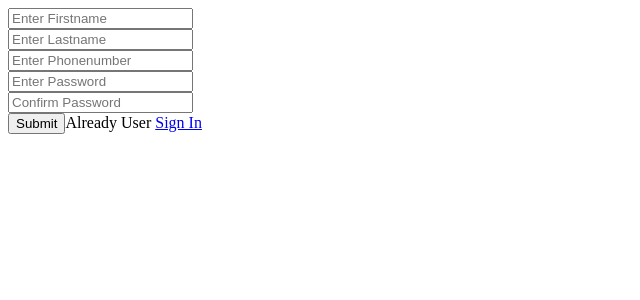
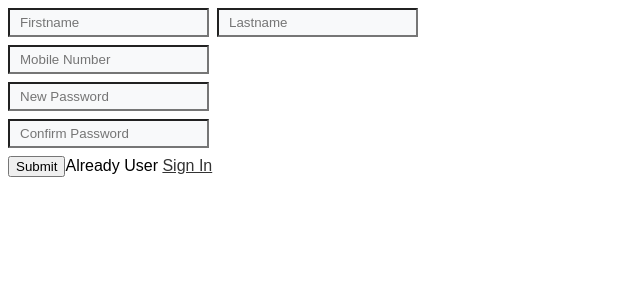
Before and after one commit to Shades45/chatHub, a Next.js app in the folder client/: page /register in a window 1280 px wide. Shown: the top 300 px of the page, without its empty margins (0-640 px from the left). Built offline with nearby package versions, Linux system fonts and the light colour scheme.

Commit message:
middleware, login setup with token, set actions to access user details

```diff
--- a/client/src/components/menudropdown/index.js
+++ b/client/src/components/menudropdown/index.js
@@ -5,8 +5,15 @@ import MenuItem from '@mui/material/MenuItem';
 import Avatar from '@mui/material/Avatar';
 import Stack from '@mui/material/Stack';
 import { deepOrange, deepPurple } from '@mui/material/colors';
+import { resetUser } from '@/redux/reducers/userSlice';
+import { useDispatch, useSelector } from 'react-redux';
+import { useRouter } from 'next/router';
+
 
 export default function BasicMenu() {
+  const dispatch = useDispatch()
+  const router = useRouter()
+
   const [anchorEl, setAnchorEl] = React.useState(null);
   const open = Boolean(anchorEl);
   const handleClick = (event) => {
@@ -15,7 +22,9 @@ export default function BasicMenu() {
   const handleClose = () => {
     setAnchorEl(null);
   };
-
+  const navigate = () => {
+    router.push('../../login')
+  }
   return (
     <div>
       <Button
@@ -40,7 +49,7 @@ export default function BasicMenu() {
       >
         <MenuItem onClick={handleClose}>Profile</MenuItem>
         <MenuItem onClick={handleClose}>My account</MenuItem>
-        <MenuItem onClick={handleClose}>Logout</MenuItem>
+        <MenuItem onClick={()=> {dispatch(resetUser()); navigate()}}>Logout</MenuItem>
       </Menu>
     </div>
   );
--- a/client/src/pages/index.js
+++ b/client/src/pages/index.js
@@ -2,13 +2,26 @@ import Image from 'next/image'
 import { Inter } from 'next/font/google'
 import Login from './login/'
 import { useEffect } from 'react'
+import { useSelector } from 'react-redux'
+import Users from './users'
 
 
 const inter = Inter({ subsets: ['latin'] })
 
 export default function Home() {
-
+  // const {token} = useSelector(state=> state.user)
+  // if (!token) {
+  //   return (
+  //     <Login/>
+  //   )
+  // }else {
+  //   return (
+  //     <Users/>
+  //   )
+  // }
   return (
-    <h1>hi</h1>
+    <>
+    <p>Hi</p>
+    </>
   )
 }
--- a/client/src/pages/login/index.js
+++ b/client/src/pages/login/index.js
@@ -2,9 +2,10 @@ import { Formik, Form, Field } from 'formik';
 import * as Yup from 'yup';
 import Link from 'next/link';
 import {useDispatch, useSelector} from "react-redux";
-import { changeToken } from '../../redux/reducers/userSlice';
+import { setUserDetails } from '../../redux/reducers/userSlice';
 import { useState } from 'react';
 import { useRouter } from 'next/router'
+// import Users from '../users';
 
 const Login = ( )=> {
   const [error, setError] = useState('')
@@ -22,13 +23,14 @@ const Login = ( )=> {
 
 
   if(data.isLoggedIn){
-    dispatch(changeToken(data))
+    dispatch(setUserDetails(data))
     router.push('/users')
   }else{
     setError(data.msg)
   }
 
   }
+
   return (
     <div>
       {token}
@@ -45,12 +47,12 @@ const Login = ( )=> {
     >
       {({ errors, touched }) => (
         <Form>
-          <Field name="phoneNumber" placeholder="phoneNumber"/>
+          <Field className= "form-control" name="phoneNumber" placeholder="Mobile Number"/>
           {errors.phoneNumber && touched.phoneNumber ? (
             <div>{errors.phoneNumber}</div>
           ) : null}
           <br/>
-          <Field name="password" type= "password" placeholder="password"/>
+          <Field className= "form-control" name="password" type= "password" placeholder="Password"/>
           {errors.password && touched.password? (
             <div>{errors.password}</div>
           ) : null}
@@ -63,6 +65,7 @@ const Login = ( )=> {
     </Formik>
     </div>
     )
+
 }
 
 
--- a/client/src/pages/register/index.js
+++ b/client/src/pages/register/index.js
@@ -1,6 +1,7 @@
 import { Formik, Form, Field } from 'formik';
 import * as Yup from 'yup';
 import Link from 'next/link';
+
 
 const Register = ( )=> {
   const phoneRegExp = /^((\\+[1-9]{1,4}[ \\-]*)|(\\([0-9]{2,3}\\)[ \\-]*)|([0-9]{2,4})[ \\-]*)*?[0-9]{3,4}?[ \\-]*[0-9]{3,4}?$/
@@ -22,6 +23,7 @@ const Register = ( )=> {
       .required('Required'),
     confirmPassword: Yup.string()
       .oneOf([Yup.ref('password')], 'Password didnt match')
+      .required('Required'),
   });
     return (
         <div>
@@ -45,28 +47,28 @@ const Register = ( )=> {
           }}
         >
           {({ errors, touched }) => (
-            <Form>
-              <Field name="firstName" placeholder="Enter Firstname"/>
+            <Form className='body'>
+              <Field className= "form-control" name="firstName" placeholder="Firstname"/>
               {errors.firstName && touched.firstName ? (
                 <div>{errors.firstName}</div>
               ) : null}
-              <br/>
-              <Field name="lastName" placeholder="Enter Lastname"/>
+
+              <Field className= "form-control" name="lastName" placeholder="Lastname"/>
               {errors.lastName && touched.lastName ? (
                 <div>{errors.lastName}</div>
               ) : null}
               <br/>
-              <Field name="phoneNumber" placeholder="Enter Phonenumber"/>
+              <Field className= "form-control" name="phoneNumber" placeholder="Mobile Number"/>
               {errors.phoneNumber && touched.phoneNumber ? (
                 <div>{errors.phoneNumber}</div>
               ) : null}
               <br/>
-              <Field name="password" type="password" placeholder="Enter Password"/>
+              <Field className= "form-control" name="password" type="password" placeholder="New Password"/>
               {errors.password && touched.password? (
                 <div>{errors.password}</div>
               ) : null}
               <br/>
-              <Field name="confirmPassword" type="password" placeholder="Confirm Password"/>
+              <Field className= "form-control" name="confirmPassword" type="password" placeholder="Confirm Password"/>
               {errors.confirmPassword && touched.confirmPassword? (
                 <div>{errors.confirmPassword}</div>
               ) : null}
--- a/client/src/redux/reducers/userSlice/index.js
+++ b/client/src/redux/reducers/userSlice/index.js
@@ -1,18 +1,29 @@
 import { createSlice } from "@reduxjs/toolkit";
 
 export const initialState = {
-    token: ''
+    token: '',
+    id: '',
+    phoneNumber: '',
+
 };
 
 const userSlice = createSlice({
   name: "count",
   initialState,
   reducers: {
-    changeToken: (state, actions) => {
-        state.token = actions.payload.token
+    setUserDetails: (state, actions) => {
+        return {
+          ...state,
+          token: actions.payload.token,
+          id: actions.payload.id,
+          phoneNumber: actions.payload.phoneNumber
+        }
     },
+    resetUser: (state, actions) => {
+      return {...initialState}
+  },
   }
 });
 
-export const { changeToken } = userSlice.actions;
+export const { setUserDetails, resetUser } = userSlice.actions;
 export default userSlice.reducer;
--- a/client/src/redux/store/index.js
+++ b/client/src/redux/store/index.js
@@ -1,6 +1,7 @@
 import { configureStore } from "@reduxjs/toolkit";
 import { combineReducers } from "redux";
 import userSlice from "../reducers/userSlice";
+import logger from "redux-logger";
 
 const reducer = combineReducers({
   user: userSlice,
@@ -8,6 +9,7 @@ const reducer = combineReducers({
 
 const store = configureStore({
   reducer,
+  middleware: [logger]
 });
 
 export default store;
--- a/client/src/styles/globals.css
+++ b/client/src/styles/globals.css
@@ -1,27 +1,50 @@
-/* @tailwind base;
-@tailwind components;
-@tailwind utilities;
 
-:root {
-  --foreground-rgb: 0, 0, 0;
-  --background-start-rgb: 214, 219, 220;
-  --background-end-rgb: 255, 255, 255;
+body{
+  background: #fff;
+  font-family: 'PT Sans', sans-serif;
+}
+h2{
+  padding-top: 1.5rem;
+}
+a{
+  color: #333;
+}
+a:hover{
+  color: #da5767;
+  text-decoration: none;
+}
+.card{
+  border: 0.40rem solid #f8f9fa;
+  top: 10%;
+}
+.form-control{
+  background-color: #f8f9fa;
+  padding: 0px;
+  padding: 5px 10px;
+  margin-bottom: 0.5rem;
+  margin-right: 0.5rem;
 }
 
-@media (prefers-color-scheme: dark) {
-  :root {
-    --foreground-rgb: 255, 255, 255;
-    --background-start-rgb: 0, 0, 0;
-    --background-end-rgb: 0, 0, 0;
-  }
+.form-control:focus {
+
+    color: #000000;
+    background-color: #ffffff;
+    border: 3px solid #da5767;
+    outline: 0;
+    box-shadow: none;
+
 }
 
-body {
-  color: rgb(var(--foreground-rgb));
-  background: linear-gradient(
-      to bottom,
-      transparent,
-      rgb(var(--background-end-rgb))
-    )
-    rgb(var(--background-start-rgb));
-} */
+.btn{
+  padding: 0.6rem 1.2rem;
+  background: #da5767;
+  border: 2px solid #da5767;
+}
+.btn-primary:hover {
+
+
+    background-color: #df8c96;
+    border-color: #df8c96;
+  transition: .3s;
+
+}
```
Also changed, not shown: 1 other file (tests, documents, lock files or other folders).
